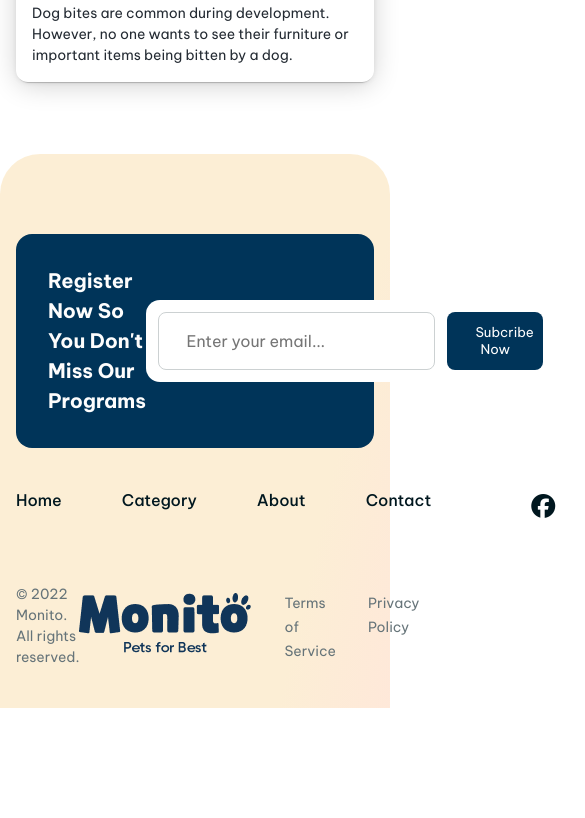
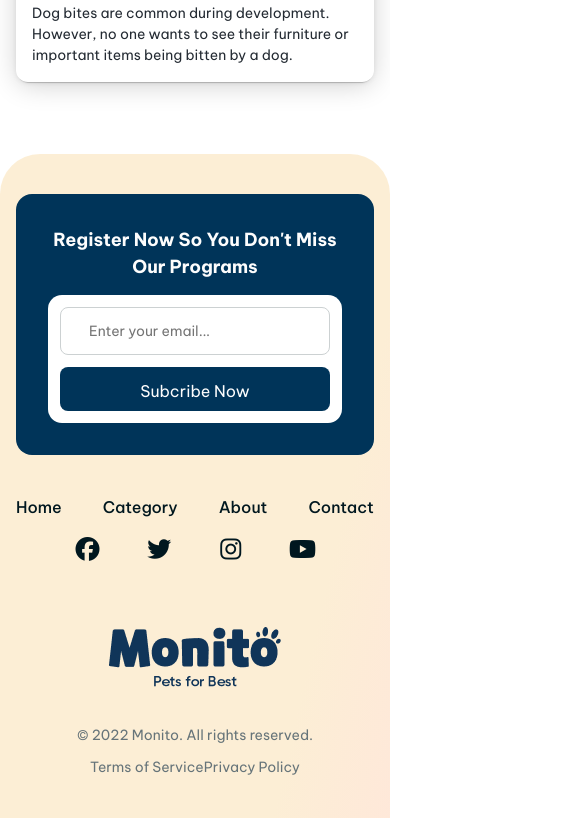
Before and after one commit to maitatduy/Pets-Store-Website, a plain HTML site: page index.html in a window 390 px wide. Shown: the part 7365-8183 px from the top of the page, 585 px wide, since content can reach past the window. Before the commit the page ends 8073 px from the top, so only its background shows below. Drawn offline with Linux system fonts and the light colour scheme.

Commit message:
feat(footer): add responsive mobile

```diff
--- a/assets/css/style.css
+++ b/assets/css/style.css
@@ -1385,3 +1385,94 @@ p {
     font-size: 14px;
     color: #667479;
 }
+
+@media (max-width: 1199.98px) {
+    .footer .inner-top .inner-title {
+        font-size: 18px;
+    }
+
+    .footer .inner-top .inner-form button {
+        font-size: 12px;
+    }
+}
+
+@media (max-width: 991.98px) {
+    .footer .inner-top {
+        flex-direction: column;
+    }
+
+    .footer .inner-top .inner-title {
+        width: 100%;
+        text-align: center;
+        margin-bottom: 15px;
+    }
+
+    .footer .inner-top .inner-form {
+        flex-direction: column;
+        width: 100%;
+    }
+
+    .footer .inner-top .inner-form input {
+        margin-right: 0;
+        margin-bottom: 12px;
+        font-size: 14px;
+    }
+
+    .footer .inner-top .inner-form button {
+        width: 100%;
+        font-size: 16px;
+        padding: 14px 28px 10px 28px;
+    }
+}
+
+@media (max-width: 767.98px) {
+    .footer .inner-middle {
+        flex-direction: column;
+        justify-content: center;
+        gap: 12px;
+    }
+
+    .footer .inner-middle .inner-menu ul li {
+        margin-right: 0;
+    }
+
+    .footer .inner-middle .inner-social ul li {
+        text-align: center;
+        width: 20%;
+    }
+
+    .footer .inner-middle .inner-social ul li {
+        margin-left: 0;
+    }
+
+    .footer .inner-middle .inner-social ul {
+        justify-content: center;
+    }
+
+    .footer .inner-bottom {
+        flex-direction: column;
+        justify-content: center;
+    }
+
+    .footer .inner-bottom .inner-logo {
+        margin-bottom: 32px;
+    }
+
+    .footer .inner-bottom .inner-copyright {
+        margin-bottom: 8px;
+    }
+
+    .footer .inner-bottom .inner-links, .footer .inner-bottom .inner-copyright {
+        order: 1;
+    }
+
+    .footer .inner-bottom .inner-links ul li {
+        margin-left: 0;
+    }
+}
+
+@media (max-width: 575.98px) {
+    .footer {
+        padding: 40px 0;
+    }
+}
```
